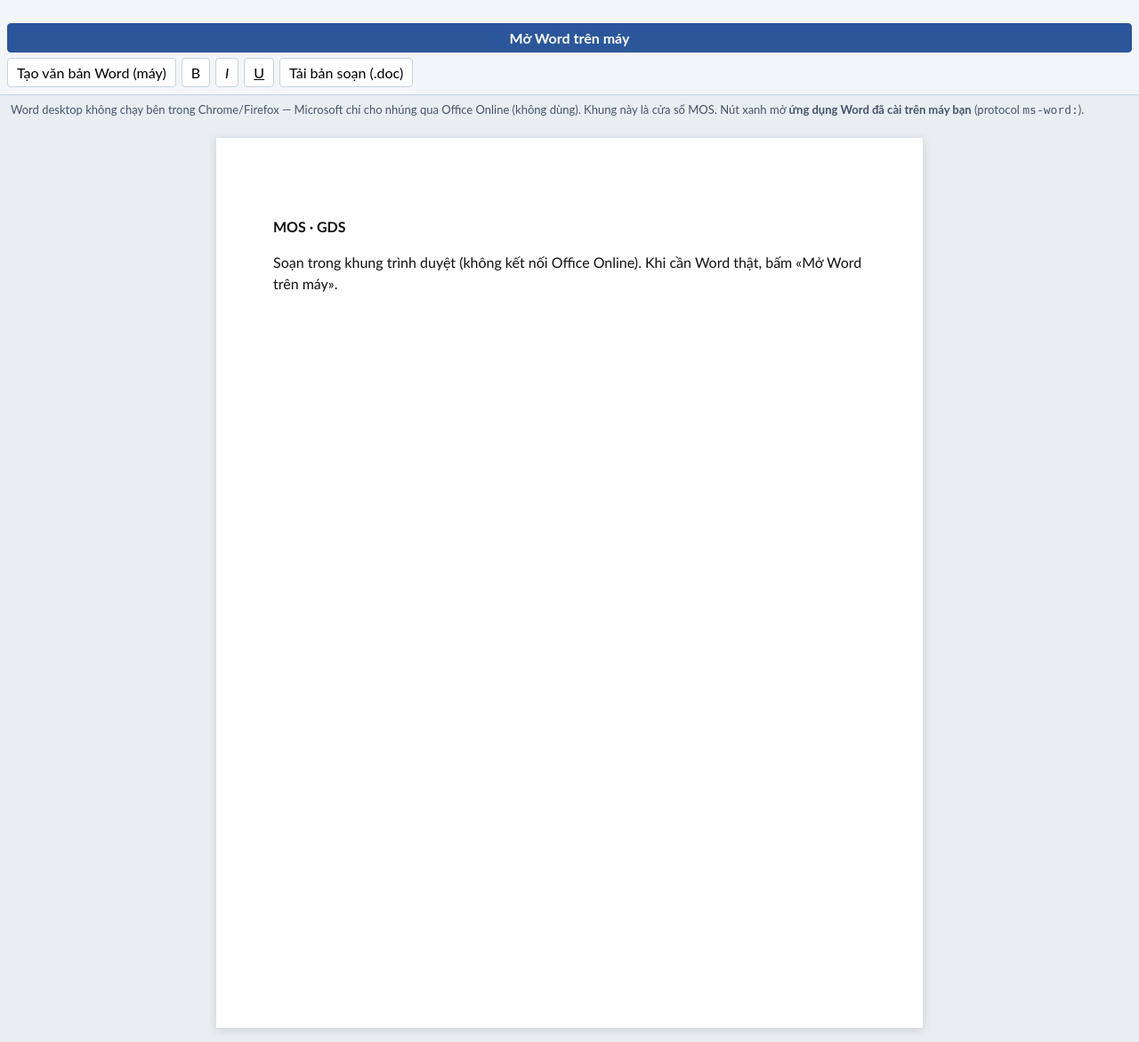
After one commit to LMSGDS/MOS, a FastAPI app: template app/templates/word.html in a window 1280 px wide. The commit adds this page. Shown: the whole page at 89% size. Run offline with FastAPI, Linux system fonts and the light colour scheme; the template is opened without the code that fills it, so the values that code supplies are empty.

Commit message:
Show desktop Word inside a same-origin browser window frame.
MOS now fills a window chrome with an iframe Word workspace. Editing stays
on this site (no Office Online). Desktop Word still launches via ms-word:.

Co-authored-by: LMSGDS <LMSGDS@users.noreply.github.com>

```diff
--- a/app/main.py
+++ b/app/main.py
@@ -46,6 +46,14 @@ app.add_middleware(
 app.mount("/static", StaticFiles(directory=str(STATIC)), name="static")
 
 
+@app.middleware("http")
+async def frame_same_origin(request, call_next):
+    response = await call_next(request)
+    response.headers["X-Frame-Options"] = "SAMEORIGIN"
+    response.headers["Content-Security-Policy"] = "frame-ancestors 'self'"
+    return response
+
+
 def current_user(request: Request) -> dict | None:
     user = request.session.get("user")
     return user if isinstance(user, dict) else None
@@ -66,6 +74,14 @@ def home(request: Request):
         "home.html",
         {"user": user, "host": request.headers.get("host", "mos.gds.edu.vn")},
     )
+
+
+@app.get("/khung/word", response_class=HTMLResponse)
+def word_frame(request: Request):
+    user = current_user(request)
+    if not user:
+        return RedirectResponse("/dang-nhap", status_code=303)
+    return TEMPLATES.TemplateResponse(request, "word.html", {"user": user})
 
 
 @app.get("/dang-nhap", response_class=HTMLResponse)
--- a/app/static/mos.css
+++ b/app/static/mos.css
@@ -80,3 +80,103 @@ button[type="submit"], .primary { background: var(--gds); color: #fff; }
 .alert { background: #fee2e2; color: #991b1b; padding: 10px 12px; border-radius: 8px; }
 .hint { width: min(560px, 100%); color: var(--muted); font-size: 14px; margin-top: 16px; }
 footer { text-align: center; color: var(--muted); padding: 20px; font-size: 13px; }
+
+body.shell, body.shell html { height: 100%; }
+body.shell {
+  background: #1e4f73;
+  padding: 0;
+  overflow: hidden;
+}
+body.shell footer { display: none; }
+.desk {
+  height: 100vh;
+  display: flex;
+  flex-direction: column;
+  padding: 10px 12px 12px;
+  gap: 8px;
+}
+.top.slim { padding: 4px 4px 8px; color: #e8f5fd; }
+.top.slim .sub, .top.slim .who { color: #d7efff; font-size: 13px; }
+.who { margin-left: auto; margin-right: 12px; }
+.window {
+  flex: 1;
+  min-height: 0;
+  display: flex;
+  flex-direction: column;
+  background: #e6e6e6;
+  border-radius: 8px;
+  overflow: hidden;
+  box-shadow: 0 18px 50px rgba(0,0,0,.35);
+  border: 1px solid #9bb8cc;
+}
+.titlebar {
+  display: flex;
+  align-items: center;
+  gap: 8px;
+  background: linear-gradient(#2b7fc4, #1f6fb0);
+  color: #fff;
+  padding: 8px 10px;
+  font-weight: 700;
+  font-size: 13px;
+}
+.wicon {
+  background: #2b579a;
+  width: 22px; height: 22px;
+  display: grid; place-items: center;
+  border-radius: 3px;
+  font-family: "Calibri", "Cambria", serif;
+}
+.window iframe {
+  flex: 1;
+  width: 100%;
+  border: 0;
+  background: #fff;
+}
+
+body.word-frame {
+  background: #e9eef3;
+  min-height: 100%;
+  display: block;
+}
+.ribbon {
+  display: flex;
+  flex-wrap: wrap;
+  gap: 6px;
+  padding: 8px;
+  background: #f3f6f9;
+  border-bottom: 1px solid #c5d4e0;
+  position: sticky;
+  top: 0;
+}
+.rib {
+  border: 1px solid #c5d4e0;
+  background: #fff;
+  border-radius: 4px;
+  padding: 6px 10px;
+  font: inherit;
+  cursor: pointer;
+}
+.rib.primary { background: #2b579a; color: #fff; border-color: #2b579a; font-weight: 700; }
+.note, body.word-frame .hint {
+  margin: 8px 12px;
+  font-size: 13px;
+  color: #475569;
+  width: auto;
+}
+.paper-wrap {
+  padding: 16px;
+  display: flex;
+  justify-content: center;
+}
+.paper {
+  width: min(794px, 100%);
+  min-height: 1000px;
+  background: #fff;
+  box-shadow: 0 2px 10px rgba(15,23,42,.15);
+  padding: 72px 64px;
+  outline: none;
+  color: #111;
+  font-family: "Calibri", "Cambria", "Times New Roman", serif;
+  font-size: 16px;
+  line-height: 1.5;
+}
--- a/app/static/mos.js
+++ b/app/static/mos.js
@@ -5,15 +5,36 @@ function templateUrl() {
 function openProtocol(uri) {
   const hint = document.getElementById("hint");
   if (hint) hint.hidden = false;
-  window.location.href = uri;
+  const probe = document.createElement("iframe");
+  probe.style.display = "none";
+  probe.src = uri;
+  document.body.appendChild(probe);
+  setTimeout(() => probe.remove(), 4000);
 }
 
 document.getElementById("btn-word")?.addEventListener("click", () => {
-  // Protocol handler registered by Microsoft Office on the personal computer.
   openProtocol("ms-word:");
 });
 
 document.getElementById("btn-doc")?.addEventListener("click", () => {
-  const url = templateUrl();
-  openProtocol(`ms-word:nft|u|${url}`);
+  openProtocol(`ms-word:nft|u|${templateUrl()}`);
 });
+
+document.querySelectorAll("[data-cmd]").forEach((btn) => {
+  btn.addEventListener("click", () => {
+    document.execCommand(btn.getAttribute("data-cmd"), false, null);
+    document.getElementById("page")?.focus();
+  });
+});
+
+document.getElementById("btn-save-html")?.addEventListener("click", () => {
+  const page = document.getElementById("page");
+  if (!page) return;
+  const html = `<html xmlns:o="urn:schemas-microsoft-com:office:office" xmlns:w="urn:schemas-microsoft-com:office:word"><head><meta charset="utf-8"><title>MOS</title></head><body>${page.innerHTML}</body></html>`;
+  const blob = new Blob(["\ufeff", html], { type: "application/msword" });
+  const a = document.createElement("a");
+  a.href = URL.createObjectURL(blob);
+  a.download = "van-ban-mos.doc";
+  a.click();
+  URL.revokeObjectURL(a.href);
+});
--- a/app/templates/login.html
+++ b/app/templates/login.html
@@ -1,9 +1,10 @@
 {% extends "base.html" %}
 {% block title %}Đăng nhập · MOS GDS{% endblock %}
+{% block bodyclass %}login-page{% endblock %}
 {% block body %}
 <section class="card login">
   <h1>Đăng nhập MOS</h1>
-  <p class="lead">Dùng tài khoản nhà trường để mở Microsoft Word trên máy tính của bạn.</p>
+  <p class="lead">Dùng tài khoản nhà trường. Microsoft Word mở trên máy tính của bạn, không dùng Office Online.</p>
   {% if error %}
   <p class="alert" role="alert">Tên đăng nhập hoặc mật khẩu không đúng.</p>
   {% endif %}
--- /dev/null
+++ b/app/templates/word.html
@@ -0,0 +1,34 @@
+<!doctype html>
+<html lang="vi">
+<head>
+  <meta charset="utf-8" />
+  <meta name="viewport" content="width=device-width, initial-scale=1" />
+  <title>Word trong khung MOS</title>
+  <link rel="stylesheet" href="/static/mos.css" />
+</head>
+<body class="word-frame">
+  <div class="ribbon">
+    <button type="button" id="btn-word" class="rib primary">Mở Word trên máy</button>
+    <button type="button" id="btn-doc" class="rib">Tạo văn bản Word (máy)</button>
+    <button type="button" data-cmd="bold" class="rib">B</button>
+    <button type="button" data-cmd="italic" class="rib"><i>I</i></button>
+    <button type="button" data-cmd="underline" class="rib"><u>U</u></button>
+    <button type="button" id="btn-save-html" class="rib">Tải bản soạn (.doc)</button>
+  </div>
+  <p class="note">
+    Word desktop không chạy bên trong Chrome/Firefox — Microsoft chỉ cho nhúng qua Office Online (không dùng).
+    Khung này là cửa sổ MOS. Nút xanh mở <strong>ứng dụng Word đã cài trên máy bạn</strong> (protocol <code>ms-word:</code>).
+  </p>
+  <div class="paper-wrap">
+    <div id="page" class="paper" contenteditable="true" role="textbox" aria-label="Trang soạn thảo MOS">
+      <p><strong>MOS · GDS</strong></p>
+      <p>Soạn trong khung trình duyệt (không kết nối Office Online). Khi cần Word thật, bấm «Mở Word trên máy».</p>
+      <p></p>
+    </div>
+  </div>
+  <p class="hint" id="hint" hidden>
+    Chọn Microsoft Word khi trình duyệt hỏi mở <code>ms-word:</code>.
+  </p>
+  <script src="/static/mos.js"></script>
+</body>
+</html>
```
Also changed, not shown: app/templates/base.html (+5 -3 lines), app/templates/home.html (+28 -17 lines), tests/test_app.py (+8 -1 lines), 1 other file.
